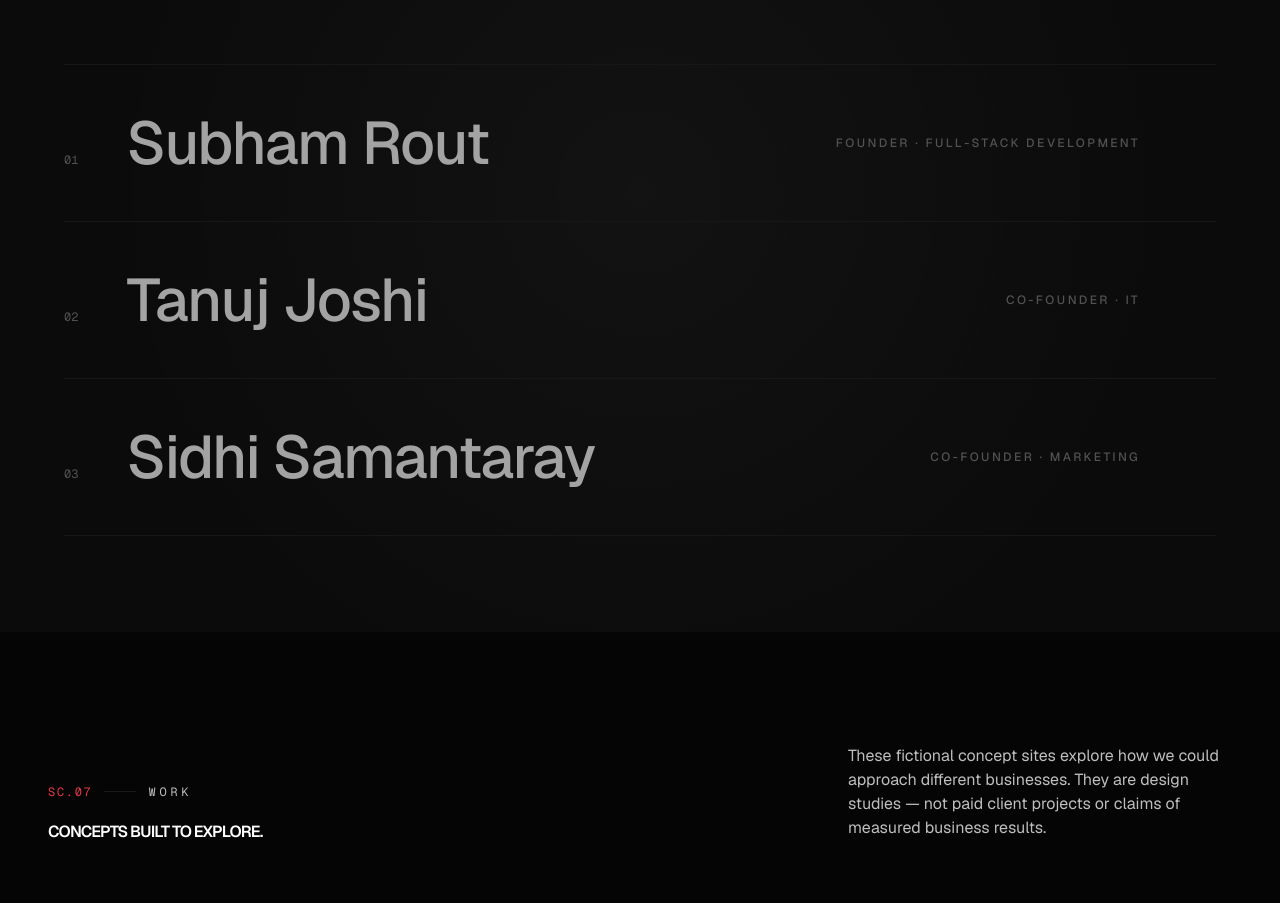
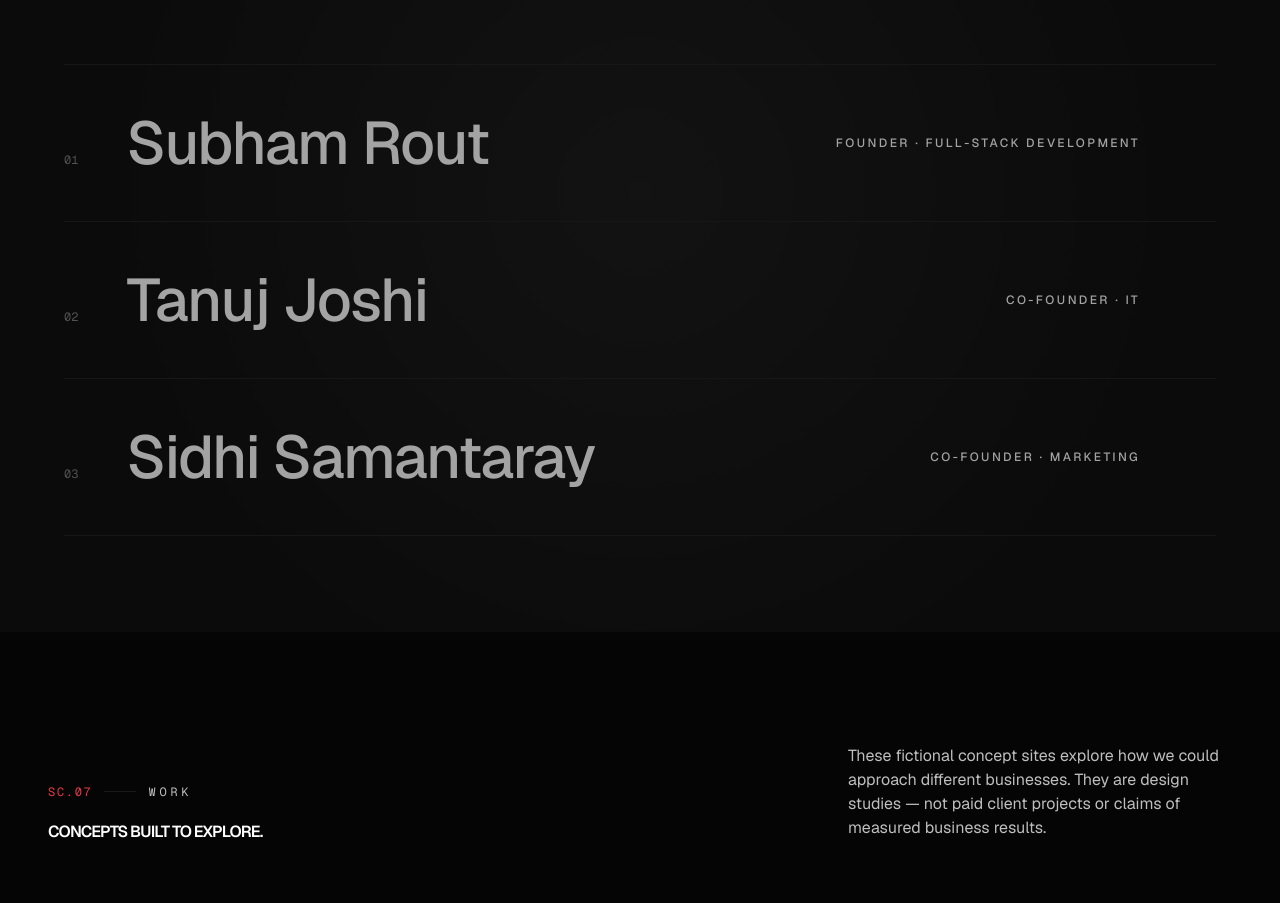
Before and after one commit to subhamrout818/FOR1S, a Next.js app: page / in a window 1280 px wide. Shown: the part 4720-5623 px from the top of the page. Built offline with nearby package versions, Linux system fonts and the light colour scheme; no server answers.

Commit message:
Improve contrast for team role labels

```diff
--- a/components/sections/TeamMembers.tsx
+++ b/components/sections/TeamMembers.tsx
@@ -204,7 +204,7 @@ function TeamRow({
 
         {/* Role & Icon Section */}
         <div className="mt-4 flex items-center justify-between pl-12 pr-4 md:mt-0 md:justify-end md:gap-12 md:pl-0 md:pr-0">
-          <span className="text-xs font-medium uppercase tracking-[0.2em] text-neutral-600 transition-colors group-hover:text-neutral-400">
+          <span className="text-xs font-medium uppercase tracking-[0.2em] text-neutral-400 transition-colors group-hover:text-neutral-300">
             {data.role}
           </span>
 
```
